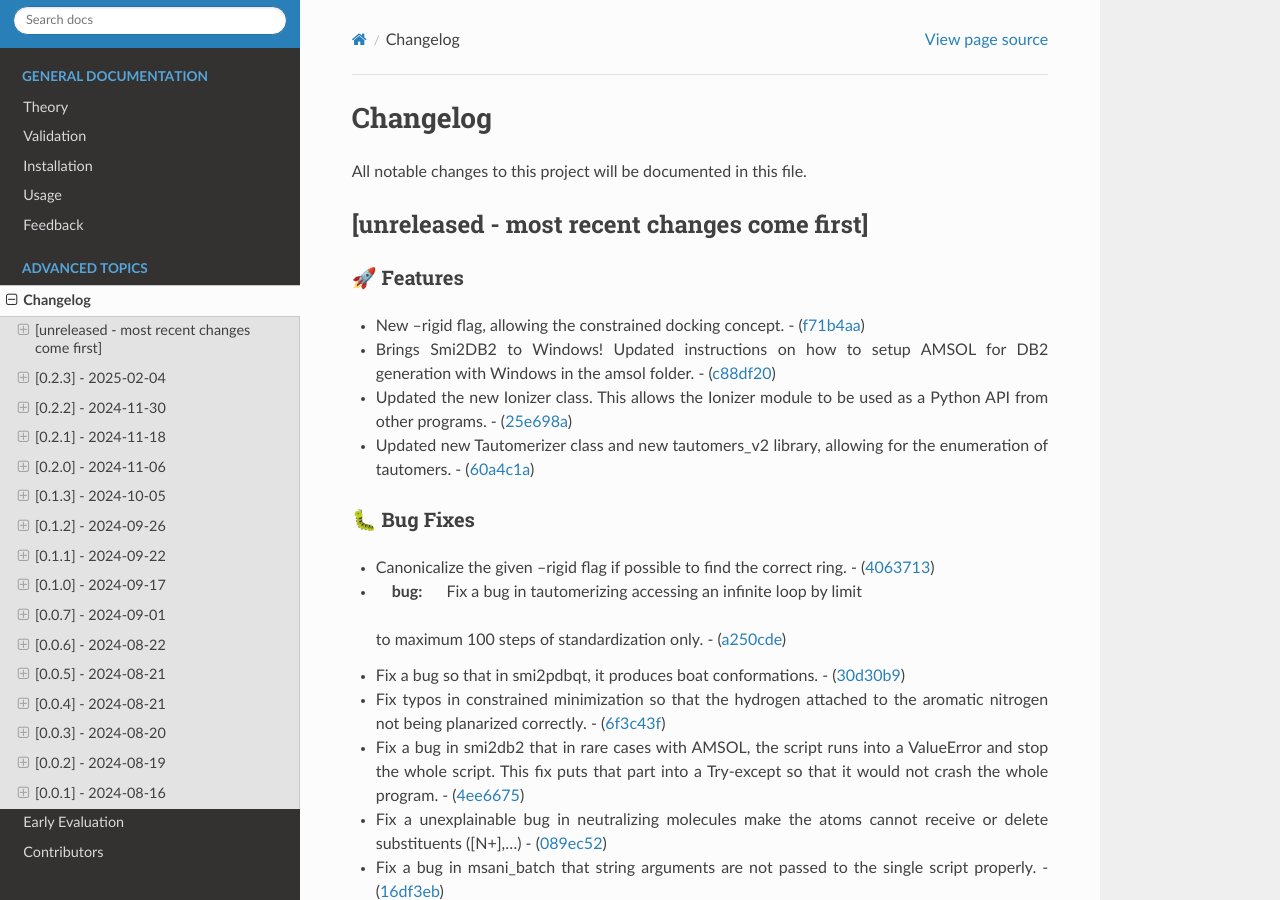
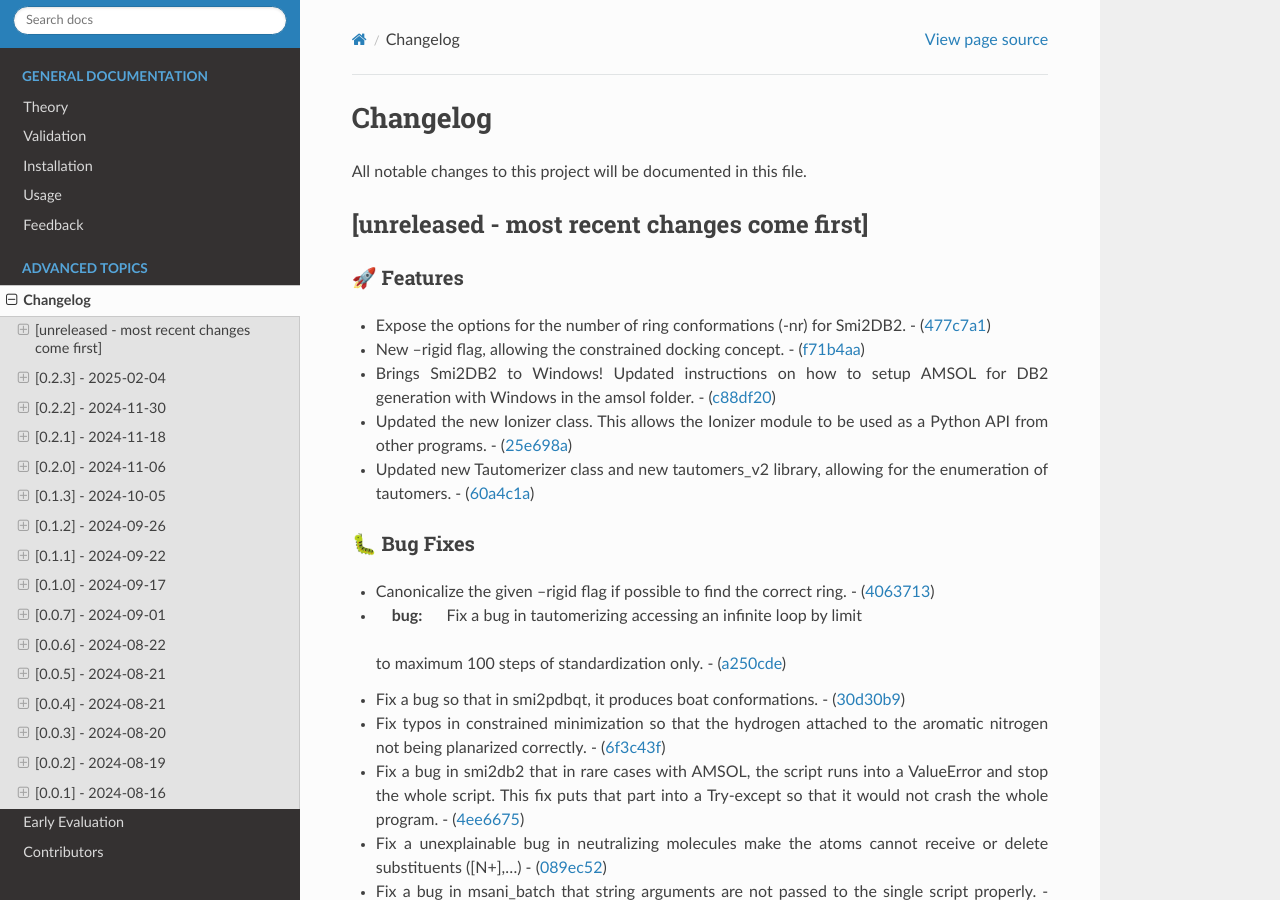
Before and after one commit to phonglam3103/msani-readthedocs, a Sphinx documentation site: the page built from docs/source/changes.rst, in a window 1280 px wide and 900 px high. Built offline with Sphinx 7.4.7 and the Read the Docs theme 3.1.0, drawn with Linux system fonts in a browser that asks for light colours; formulas are drawn with MathJax 3.

Commit message:
Update changes.rst from the software repository

```diff
--- a/docs/source/changes.rst
+++ b/docs/source/changes.rst
@@ -9,6 +9,9 @@ All notable changes to this project will be documented in this file.
 🚀 Features
 ~~~~~~~~~~~
 
+-  Expose the options for the number of ring conformations (-nr) for
+   Smi2DB2. -
+   (`477c7a1 <https://github.com/phonglam3103/EirVS/commit/477c7a152df9e65fc7a2be45f545887c5872632c>`__)
 -  New –rigid flag, allowing the constrained docking concept. -
    (`f71b4aa <https://github.com/phonglam3103/EirVS/commit/f71b4aa40f5788774290160631f8a0a8cfa7688f>`__)
 -  Brings Smi2DB2 to Windows! Updated instructions on how to setup AMSOL
```
